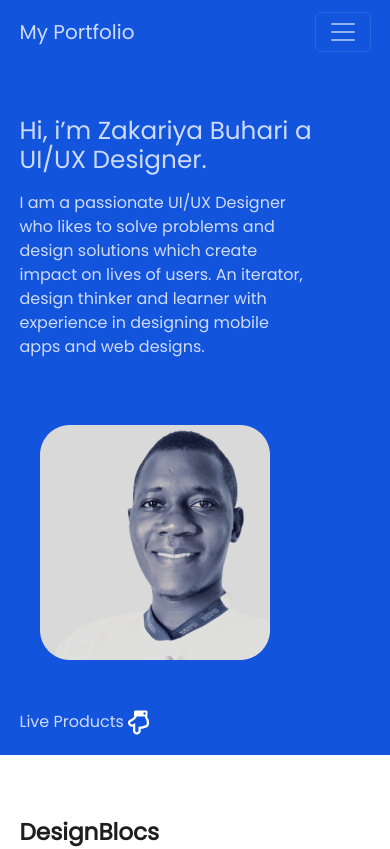
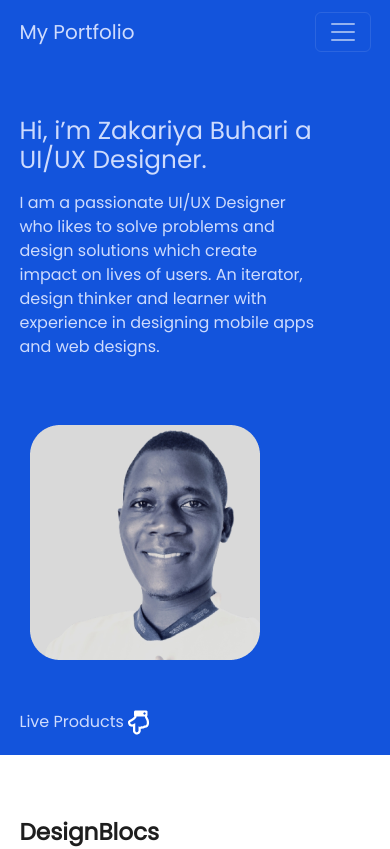
Before and after one commit to Nmesoma-solomon-peter/zakariya, a React (Vite) app: page / in a window 390 px wide. Shown: the top 849 px of the page. Built offline with nearby package versions, Linux system fonts and the light colour scheme.

Commit message:
modified mobile view

```diff
--- a/src/components/Section1.css
+++ b/src/components/Section1.css
@@ -14,10 +14,10 @@
 
 @media (max-width:1028px) {
     .header_p{
-        width:290px;
+        width:295px;
     }
     .img{
-        margin-left: 20px;
+        margin-left: 10px;
         margin-bottom:50px;
         margin-top: -40px;
     }
```
